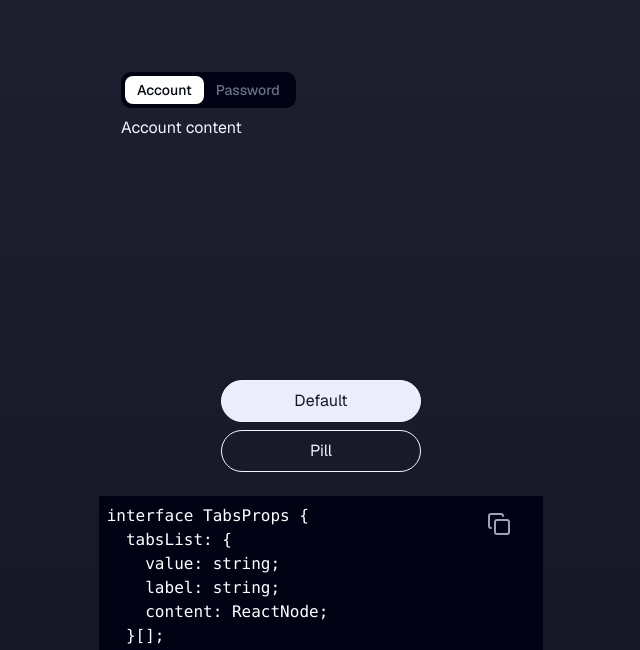
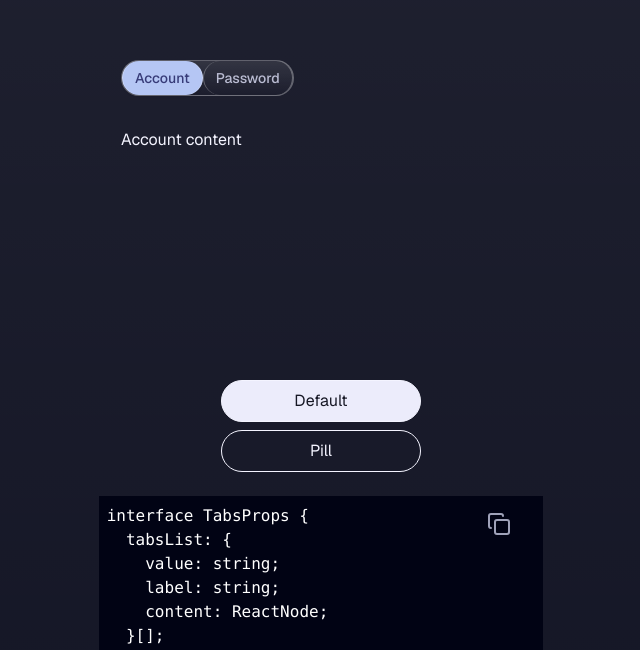
Before and after one commit to bluewave-labs/prism-design-system, a Next.js app: page /tabs in a window 1280 px wide. Shown: the part 144-794 px from the top of the page, without its empty margins (319-959 px from the left). Built offline with nearby package versions, Linux system fonts and the light colour scheme.

Commit message:
feat: add component variants

```diff
--- a/src/components/ui/tabs.tsx
+++ b/src/components/ui/tabs.tsx
@@ -1,41 +1,63 @@
-"use client"
+'use client';
 
-import * as React from "react"
-import * as TabsPrimitive from "@radix-ui/react-tabs"
+import * as TabsPrimitive from '@radix-ui/react-tabs';
+import * as React from 'react';
 
-import { cn } from "../../lib/utils"
+import { cva } from 'class-variance-authority';
+import { cn } from '../../lib/utils';
+import { TabsListProps, TabsListRef, TabsTriggerProps, TabsTriggerRef } from '../../types';
 
-const Tabs = TabsPrimitive.Root
+const Tabs = TabsPrimitive.Root;
 
-const TabsList = React.forwardRef<
-  React.ComponentRef<typeof TabsPrimitive.List>,
-  React.ComponentPropsWithoutRef<typeof TabsPrimitive.List>
->(({ className, ...props }, ref) => (
-  <TabsPrimitive.List
-    ref={ref}
-    className={cn(
-      "inline-flex h-9 items-center justify-center rounded-lg bg-gray-100 p-1 text-gray-500 dark:bg-gray-800 dark:text-gray-400",
-      className
-    )}
-    {...props}
-  />
-))
-TabsList.displayName = TabsPrimitive.List.displayName
+const tabsListVariants = cva(
+  'inline-flex h-9 items-center justify-center bg-linear-180 from-gray-0/10 to-gray-0/0 rounded-full text-sm mb-6',
 
-const TabsTrigger = React.forwardRef<
-  React.ComponentRef<typeof TabsPrimitive.Trigger>,
-  React.ComponentPropsWithoutRef<typeof TabsPrimitive.Trigger>
->(({ className, ...props }, ref) => (
-  <TabsPrimitive.Trigger
-    ref={ref}
-    className={cn(
-      "inline-flex items-center justify-center whitespace-nowrap rounded-md px-3 py-1 text-sm font-medium ring-offset-white transition-all focus-visible:outline-none focus-visible:ring-2 focus-visible:ring-gray-950 focus-visible:ring-offset-2 disabled:pointer-events-none disabled:opacity-50 data-[state=active]:bg-white data-[state=active]:text-gray-950 data-[state=active]:shadow dark:ring-offset-gray-950 dark:focus-visible:ring-gray-300 dark:data-[state=active]:bg-gray-950 dark:data-[state=active]:text-gray-50",
-      className
-    )}
-    {...props}
-  />
-))
-TabsTrigger.displayName = TabsPrimitive.Trigger.displayName
+  {
+    variants: {
+      variant: {
+        default: 'p-0 text-gray-40 border-gray-0/30 border-[0.5px]',
+        pill: 'p-1 border-gray-0/20 text-gray-10 mb-10 border-[0.5px]',
+        tab: 'flex justify-start items-end border-b border-gray-0/20 bg-gray-0/10 text-gray-10 rounded-none bg-transparent from-gray-0/0 to-gray-0/0',
+      },
+    },
+    defaultVariants: {
+      variant: 'default',
+    },
+  }
+);
+
+const TabsList = React.forwardRef<TabsListRef, TabsListProps>(({ className, variant, ...props }, ref) => (
+  <TabsPrimitive.List ref={ref} className={cn(tabsListVariants({ variant }), className)} {...props} />
+));
+TabsList.displayName = TabsPrimitive.List.displayName;
+
+const tabsTriggerVariants = cva(
+  'inline-flex items-center justify-center whitespace-nowrap px-3 py-1 text-sm font-medium ring-offset-white transition-all cursor-pointer focus-visible:outline-none focus-visible:ring-none disabled:pointer-events-none disabled:opacity-50 data-[state=active]:bg-blue-30 data-[state=active]:text-blue-90 data-[state=active]:shadow',
+  {
+    variants: {
+      variant: {
+        default: 'text-gray-40 border-gray-0/30 self-stretch border-x-[0.25px] border-gray-0/30',
+        pill: 'rounded-full',
+        tab: 'bg-transparent text-gray-40 py-3.5 data-[state=active]:bg-transparent data-[state=active]:text-blue-30 data-[state=active]:border-b-2 data-[state=active]:border-blue-30',
+      },
+      position: {
+        left: 'rounded-l-full',
+        right: 'rounded-r-full',
+        center: 'rounded-none',
+        default: 'rounded-full',
+      }
+    },
+    defaultVariants: {
+      variant: 'default',
+      position: 'default',
+    },
+  }
+);
+
+const TabsTrigger = React.forwardRef<TabsTriggerRef, TabsTriggerProps>(({ className, variant, position, ...props }, ref) => (
+  <TabsPrimitive.Trigger ref={ref} className={cn(tabsTriggerVariants({ variant, position }), className)} {...props} />
+));
+TabsTrigger.displayName = TabsPrimitive.Trigger.displayName;
 
 const TabsContent = React.forwardRef<
   React.ComponentRef<typeof TabsPrimitive.Content>,
@@ -44,12 +66,12 @@ const TabsContent = React.forwardRef<
   <TabsPrimitive.Content
     ref={ref}
     className={cn(
-      "mt-2 ring-offset-white focus-visible:outline-none focus-visible:ring-2 focus-visible:ring-gray-950 focus-visible:ring-offset-2 dark:ring-offset-gray-950 dark:focus-visible:ring-gray-300",
+      'mt-2 ring-offset-white focus-visible:outline-none focus-visible:ring-2 focus-visible:ring-gray-950 focus-visible:ring-offset-2 dark:ring-offset-gray-950 dark:focus-visible:ring-gray-300',
       className
     )}
     {...props}
   />
-))
-TabsContent.displayName = TabsPrimitive.Content.displayName
+));
+TabsContent.displayName = TabsPrimitive.Content.displayName;
 
-export { Tabs, TabsList, TabsTrigger, TabsContent }
+export { Tabs, TabsContent, TabsList, TabsTrigger };
```
